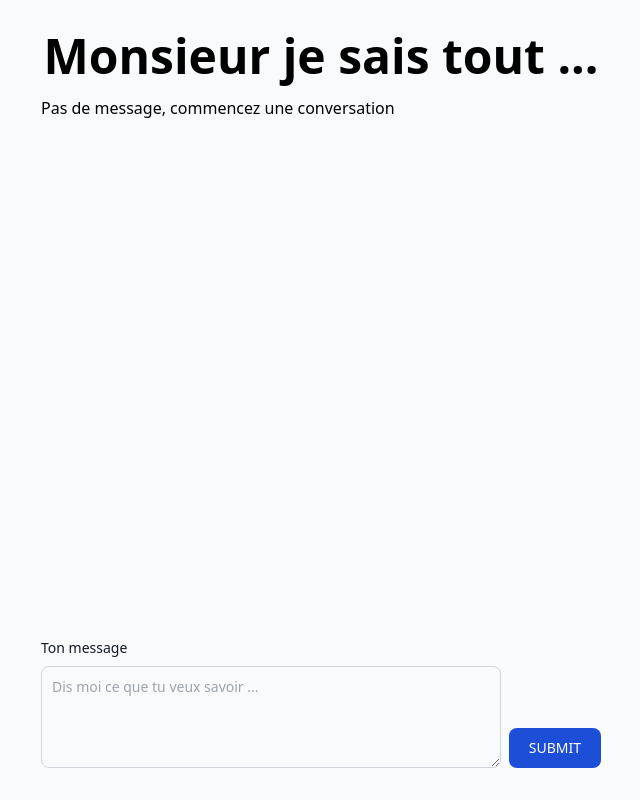
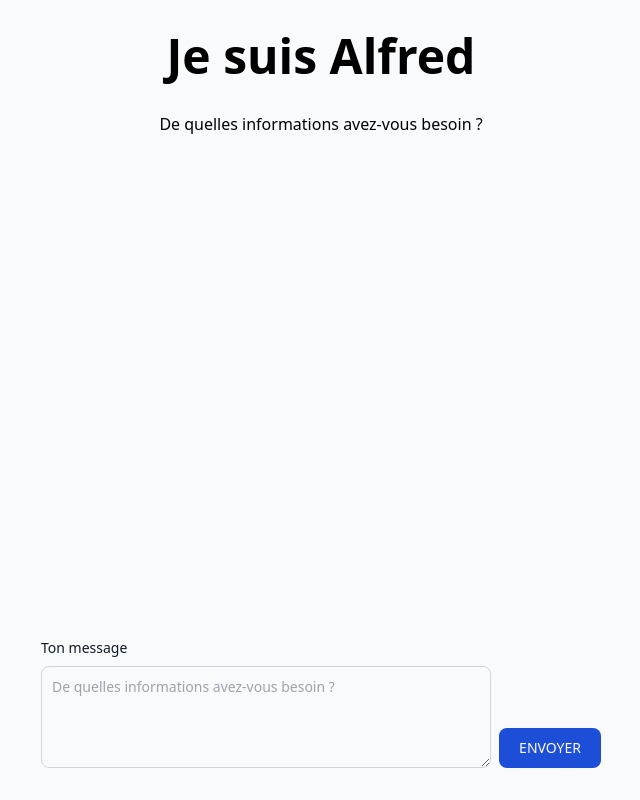
Before and after one commit to Zoumbar/este-gpt, a Next.js app: page / in a window 1280 px wide. Shown: the whole page, without its empty margins (319-959 px from the left). Built offline with nearby package versions, Linux system fonts and the light colour scheme.

Commit message:
Reformulation

```diff
--- a/app/layout.tsx
+++ b/app/layout.tsx
@@ -2,8 +2,8 @@ import "./globals.css";
 import { AppProviders } from "./providers";
 
 export const metadata = {
-  title: "ESTE GPT",
-  description: "Rencontrez mon Alfred perso, le serviteur de la nation.",
+  title: "ALFRED-GPT",
+  description: "Rencontrez mon Alfred, le serviteur de la nation.",
 };
 
 export default function RootLayout({
--- a/app/page.tsx
+++ b/app/page.tsx
@@ -77,14 +77,14 @@ export default function Home() {
     <main className="m-auto max-w-xl flex flex-col px-2 py-8 h-full">
       <div className="flex-1 flex flex-col gap-4 overflow-auto">
         <h1 className="text-3xl md:text-5xl font-bold text-center">
-          Monsieur je sais tout ...
+          Je suis Alfred
         </h1>
         <ul ref={ref} className="flex flex-col flex-1">
           {messages.map((message, i) => (
             <Message message={message} key={message.content + i} />
           ))}
           {messages.length === 0 && (
-            <li>Pas de message, commencez une conversation</li>
+            <li className="text-center mt-4">De quelles informations avez-vous besoin ? </li>
           )}
           {mutation.isLoading && (
             <li className="flex items-center w-full p-4">
@@ -106,7 +106,7 @@ export default function Home() {
             type="submit"
             className="text-white mt-2 disabled:dark:bg-blue-800 disabled:dark:text-gray-400 disabled:text-gray-400 disabled:bg-blue-300 disabled:cursor-not-allowed bg-blue-700 hover:bg-blue-800 focus:ring-4 focus:ring-blue-300 font-medium rounded-lg text-sm px-5 py-2.5  dark:bg-blue-600 dark:hover:bg-blue-700 focus:outline-none dark:focus:ring-blue-800"
           >
-            SUBMIT
+            ENVOYER
           </button>
         </fieldset>
       </form>
--- a/app/src/components/TextArea.tsx
+++ b/app/src/components/TextArea.tsx
@@ -21,7 +21,7 @@ export const TextArea = ({ label, ...props }: TextAreaProps) => {
         id={id}
         rows={4}
         className="block p-2.5 w-full text-sm text-gray-900 bg-gray-50 rounded-lg border border-gray-300 focus:ring-blue-500 focus:border-blue-500 dark:bg-gray-700 dark:border-gray-600 dark:placeholder-gray-400 dark:text-white dark:focus:ring-blue-500 dark:focus:border-blue-500"
-        placeholder="Dis moi ce que tu veux savoir ..."
+        placeholder="De quelles informations avez-vous besoin ?"
         {...props}
       ></textarea>
     </div>
```
